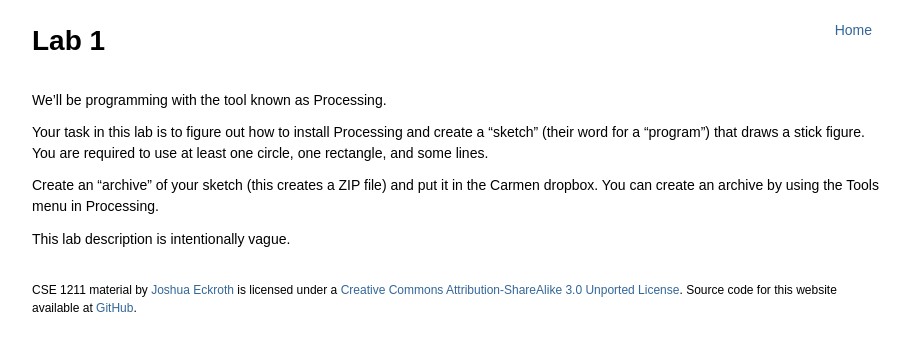
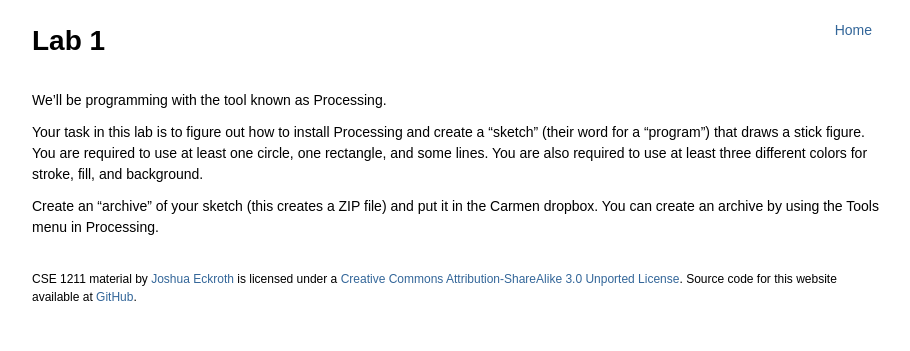
Before and after one commit to joshuaeckroth/cse1211-website, a Jekyll site: the page built from labs/_posts/2013-08-20-lab-1.markdown, in a window 1280 px wide. Shown: the top 351 px of the page, without its empty margins (183-1093 px from the left). Built offline with Jekyll 4.4.1, drawn with Linux system fonts in a browser that asks for light colours; Markdown is read by kramdown in place of the engine named in the settings; comment, search, counter and statistics services are not loaded.

Commit message:
More requirements for lab 1.

```diff
--- a/labs/_posts/2013-08-20-lab-1.markdown
+++ b/labs/_posts/2013-08-20-lab-1.markdown
@@ -11,10 +11,9 @@ We'll be programming with the tool known as Processing.
 Your task in this lab is to figure out how to install Processing and
 create a "sketch" (their word for a "program") that draws a stick
 figure. You are required to use at least one circle, one rectangle,
-and some lines.
+and some lines. You are also required to use at least three different
+colors for stroke, fill, and background.
 
 Create an "archive" of your sketch (this creates a ZIP file) and put
 it in the Carmen dropbox. You can create an archive by using the Tools
 menu in Processing.
-
-This lab description is intentionally vague.
```
